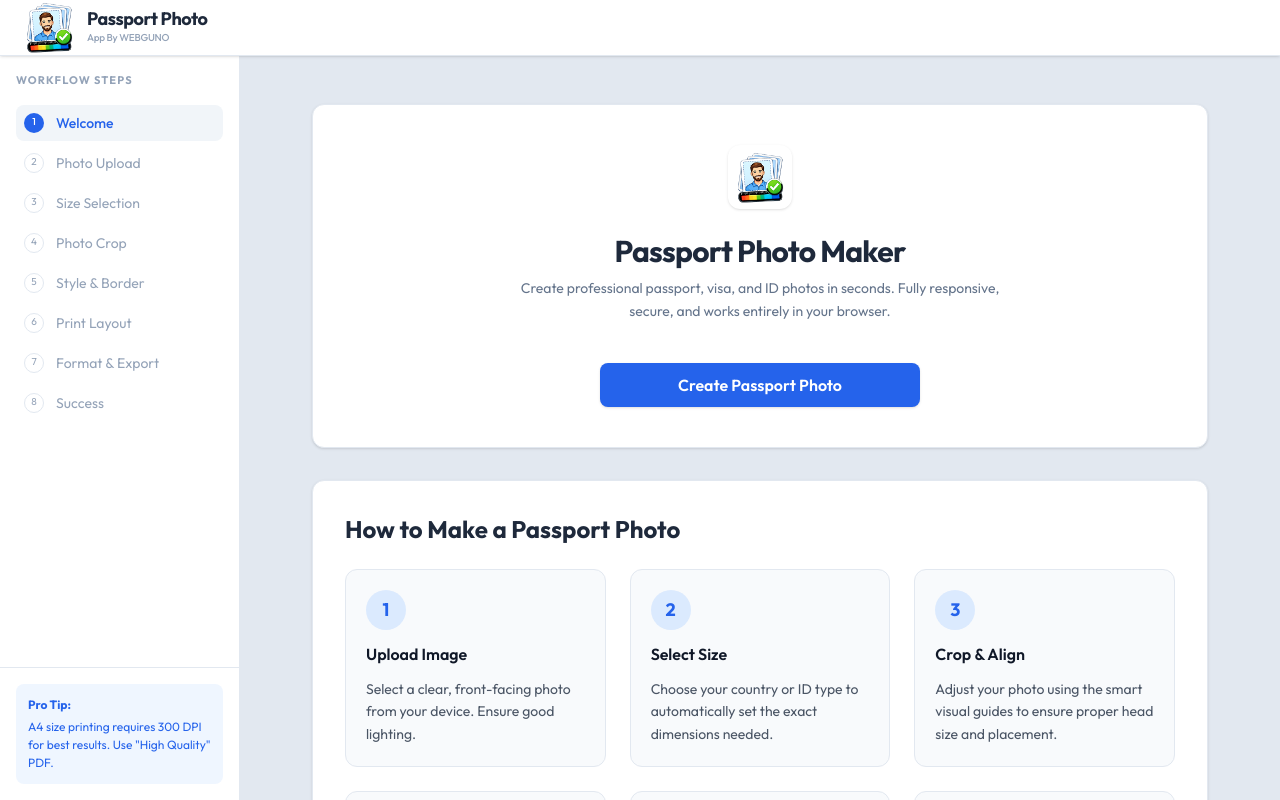
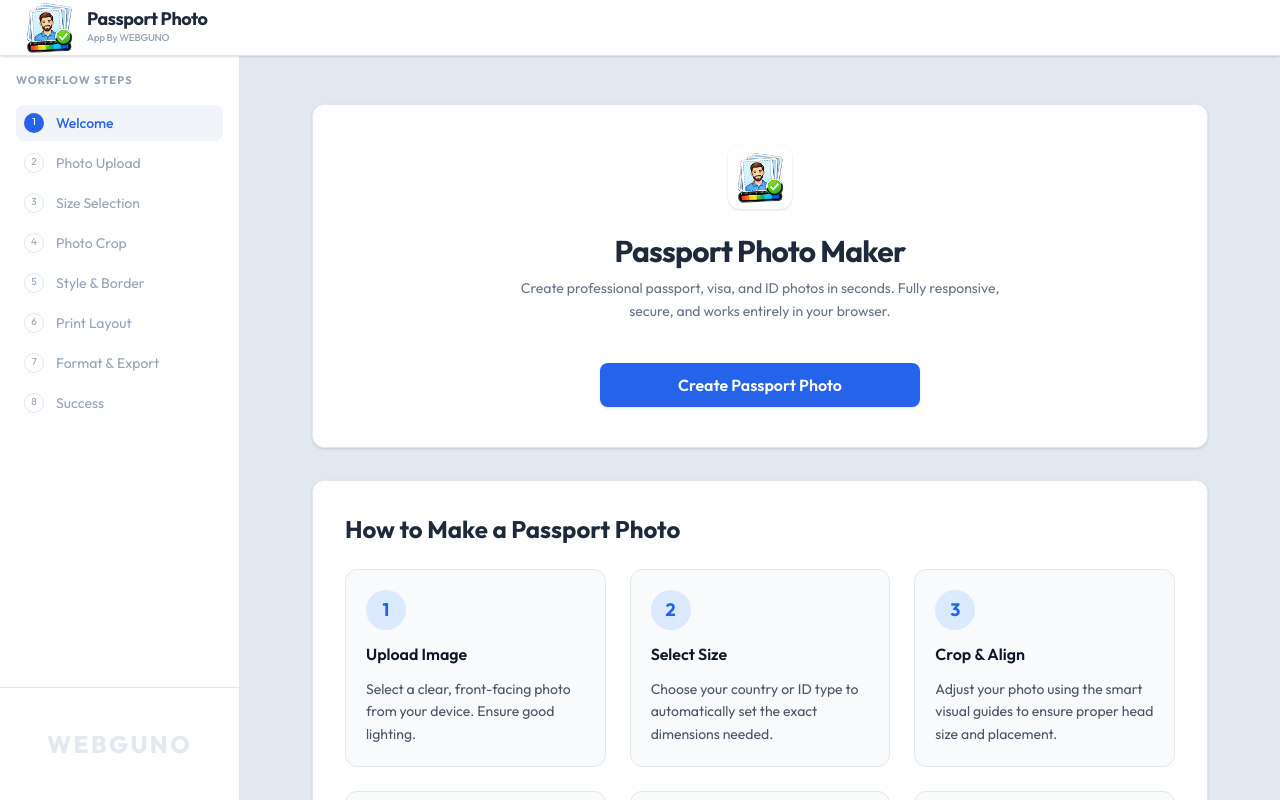
Before and after one commit to webguno/passsport-photo, a React (Vite) app: page / in a window 1280 px wide. Built offline with nearby package versions, Linux system fonts and the light colour scheme.

Commit message:
feat(sidebar): replace pro tip with branding placeholder
Remove the static pro tip banner from the workflow sidebar and replace it with the "WEBGUNO" branding element.

```diff
--- a/src/components/WorkflowSidebar.tsx
+++ b/src/components/WorkflowSidebar.tsx
@@ -42,9 +42,8 @@ export function WorkflowSidebar() {
         </div>
       </div>
       <div className="mt-auto p-4 border-t border-[#E2E8F0]">
-        <div className="bg-blue-50 rounded-lg p-3 text-[12px] text-[#2563EB]">
-          <p className="font-bold mb-1">Pro Tip:</p>
-          A4 size printing requires 300 DPI for best results. Use "High Quality" PDF.
+        <div className="rounded-lg p-3 h-20 flex items-center justify-center text-[#CBD5E1] font-black text-2xl tracking-widest opacity-50 select-none">
+          WEBGUNO
         </div>
       </div>
     </nav>
```
